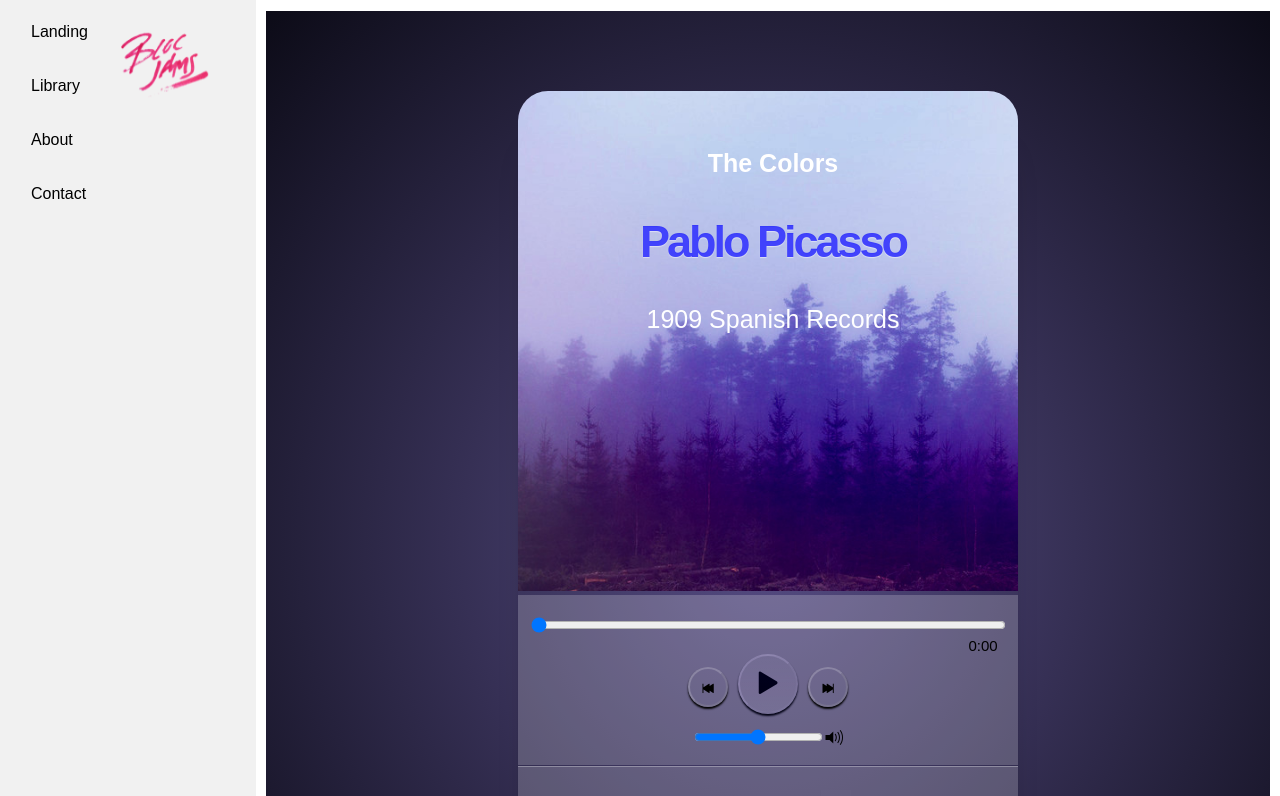
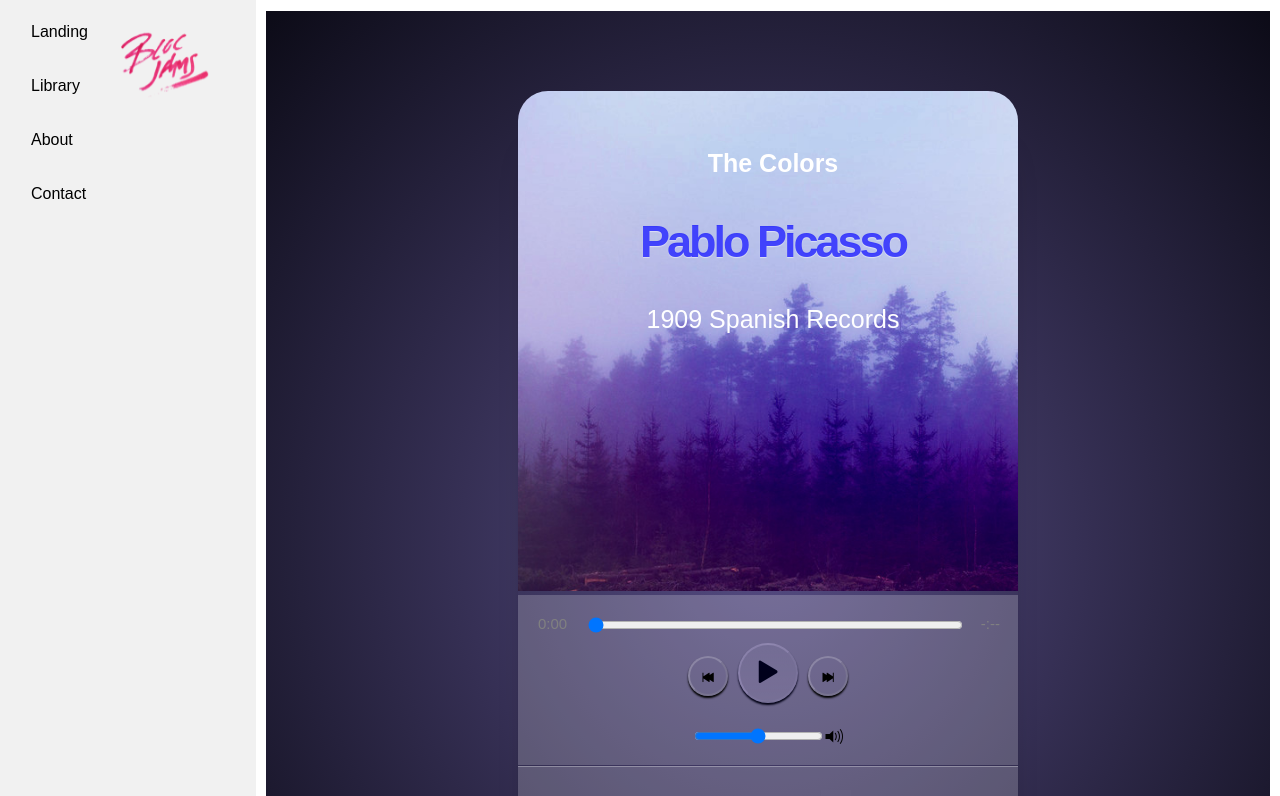
Before and after one commit to LeahMcN/bloc-jams-react, a React (Create React App) app: page /album/the-colors in a window 1280 px wide. Shown: the top 796 px of the page. Built offline with nearby package versions, Linux system fonts and the light colour scheme.

Commit message:
Time display positioned next to player bar

```diff
--- a/src/components/Album.js
+++ b/src/components/Album.js
@@ -99,9 +99,14 @@ class Album extends Component {
     }
 
     formatTime(seconds) {
+
       if (seconds < 10){
         return (Math.floor(seconds / 60)) + ":0" + (Math.floor(seconds % 60)) ;
-      } else if (seconds){
+      } else if (seconds > 60 && seconds < 70 || seconds > 120 && seconds < 130 ||
+        seconds > 180 && seconds < 190 || seconds > 240 && seconds < 250 ||
+        seconds > 300 && seconds < 310 || seconds > 360 && seconds < 370){
+        return (Math.floor(seconds / 60)) + ":0" + (Math.floor(seconds % 60));
+      } else if (seconds) {
         return (Math.floor(seconds / 60)) + ":" + (Math.floor(seconds % 60));
       }
       return "-:--";
--- a/src/components/PlayerBar.css
+++ b/src/components/PlayerBar.css
@@ -5,6 +5,7 @@
   position: absolute;
   width: 100%;
   padding-top: 20px;
+  margin-top: 0px;
   margin-bottom: 10px;
 }
 
@@ -80,16 +81,30 @@ button:focus {
 
 .seek-bar {
   position: relative;
-  width: 95%;
+  margin-top: 2px;
+  margin-bottom: 10px;
+  margin-right: 0px;
+  width: 75%;
 }
 
 .Timer{
-  margin-left: 430px;
+  float: left;
+  margin-left: 20px;
   font-size: 15px;
+  color: grey;
+}
+
+.total-time{
+  font-size: 15px;
+  float: right;
+  margin-right: 18px;
+  color: grey;
 }
 
 #volume-control {
-  margin-top: 10px;
+  margin-top: 20px;
+  margin-right: 10px;
+  padding-right: 10px;
   width: 480px;
 }
 
--- a/src/components/PlayerBar.js
+++ b/src/components/PlayerBar.js
@@ -5,7 +5,10 @@ import './PlayerBar.css';
    render() {
      return (
        <section className="Player-bar">
-       <section id="time-control">
+        <section id="time-control">
+          <div className="Timer">
+          <div className="current-time">{this.props.formatTime(this.props.currentTime)}</div>
+          </div>
         <input
            type="range"
            className="seek-bar"
@@ -15,9 +18,7 @@ import './PlayerBar.css';
            step="0.01"
            onChange={this.props.handleTimeChange}
            />
-           <div className="Timer">
-           <div className="current-time">{this.props.formatTime(this.props.currentTime)}</div>
-           </div>
+           <div className="total-time">{this.props.formatTime(this.props.duration)}</div>
        </section>
        <section id="buttons">
           <button id="previous" onClick={this.props.handlePrevClick}>
```
